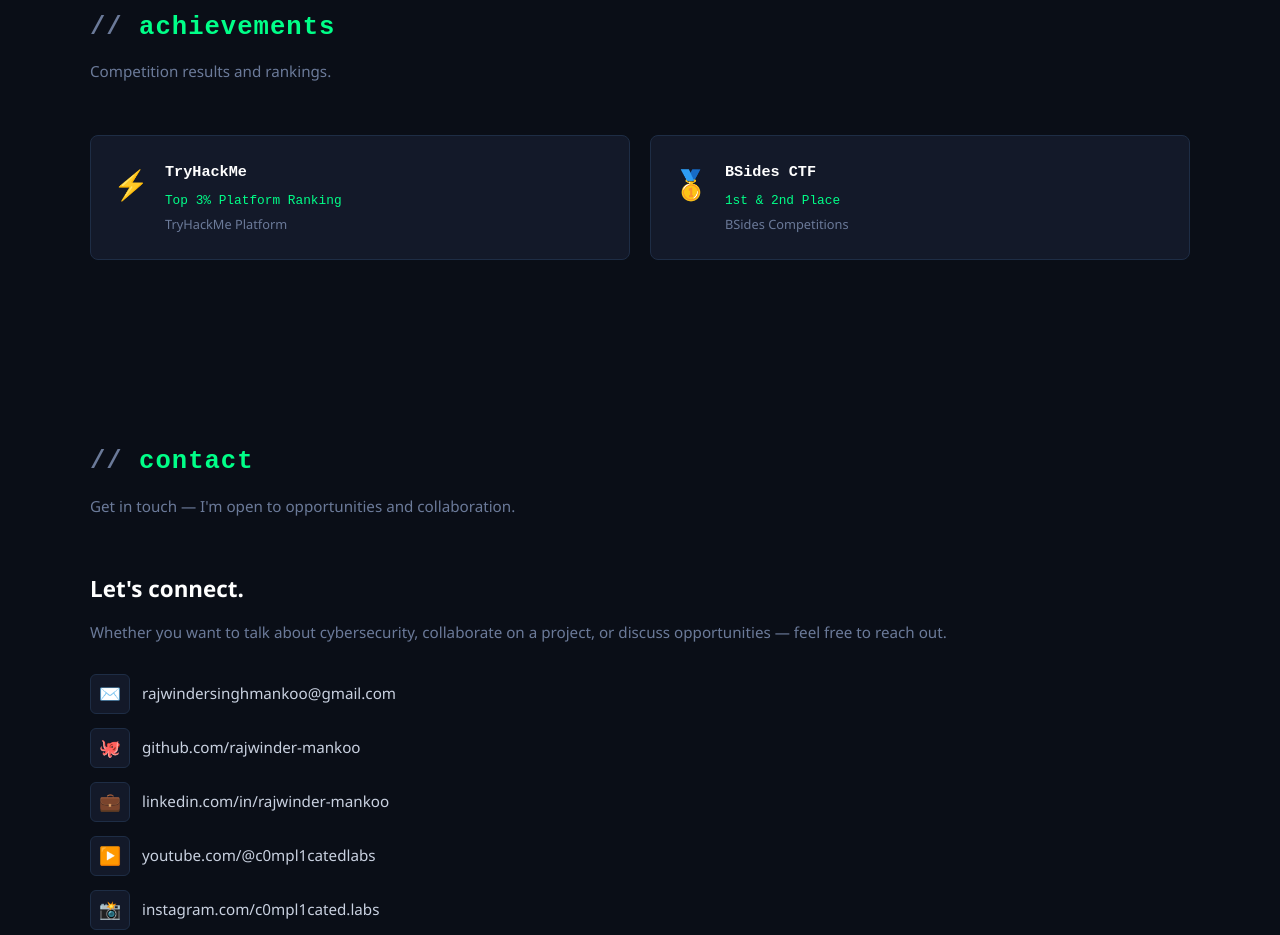
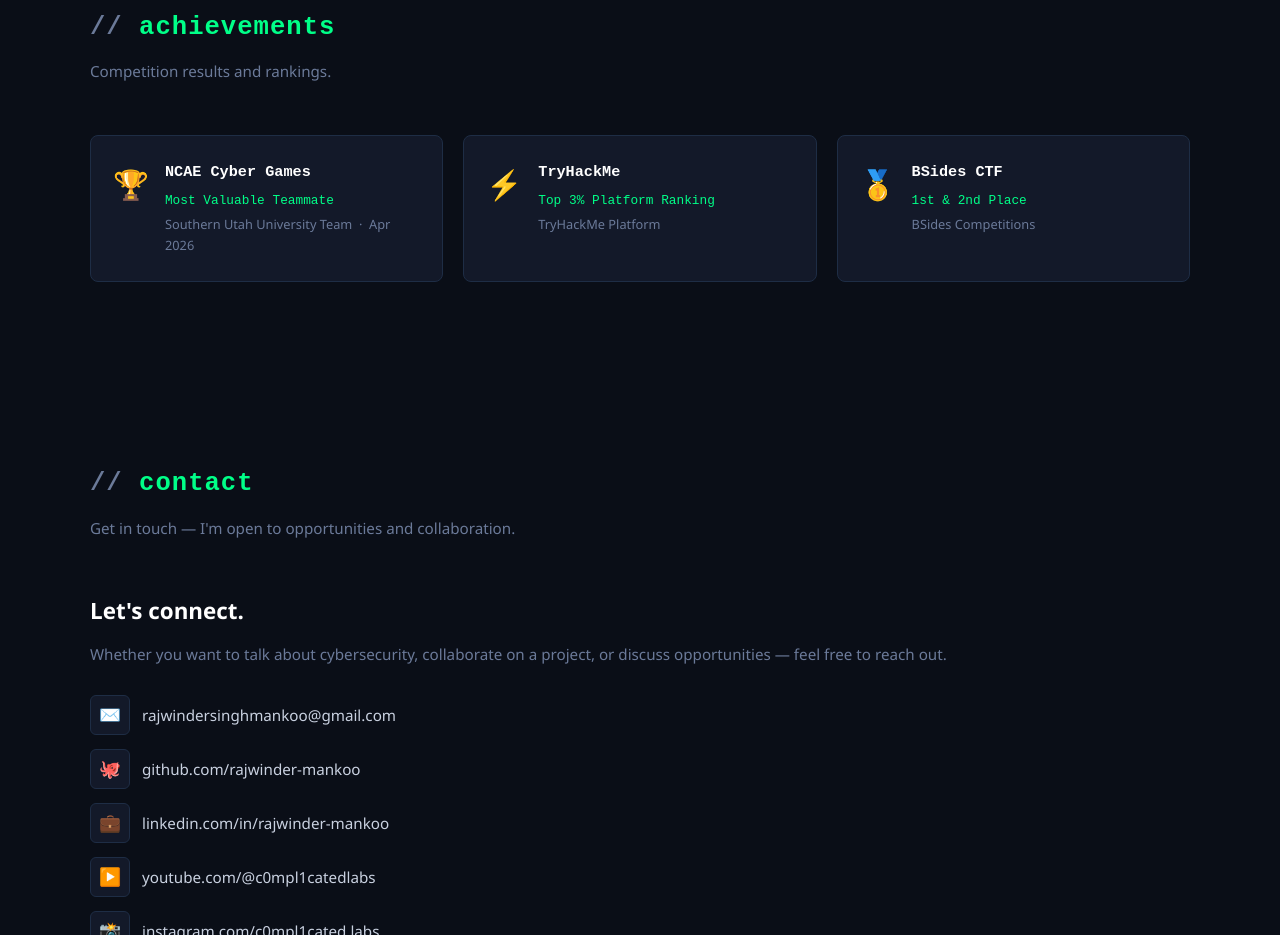
Before and after one commit to rajwinder-mankoo/rajwindersinghmankoo.github.io, an Eleventy site: page src/index.njk in a window 1280 px wide. Shown: the part 7160-8095 px from the top of the page. Built offline with nearby package versions, Linux system fonts and the light colour scheme; Eleventy itself is replaced by a stand-in of ours; files that its build step writes are made by us from their sources.

Commit message:
NCAE Achievement

```diff
--- a/src/index.njk
+++ b/src/index.njk
@@ -528,6 +528,14 @@
 
     <div class="certs-grid">
       <article class="cert-card reveal">
+        <div class="cert-badge" aria-hidden="true">🏆</div>
+        <div class="cert-info">
+          <h3>NCAE Cyber Games</h3>
+          <div class="cert-detail">Most Valuable Teammate</div>
+          <div class="cert-org">Southern Utah University Team &nbsp;·&nbsp; Apr 2026</div>
+        </div>
+      </article>
+      <article class="cert-card reveal">
         <div class="cert-badge" aria-hidden="true">⚡</div>
         <div class="cert-info">
           <h3>TryHackMe</h3>
```
Also changed, not shown: README.md.
